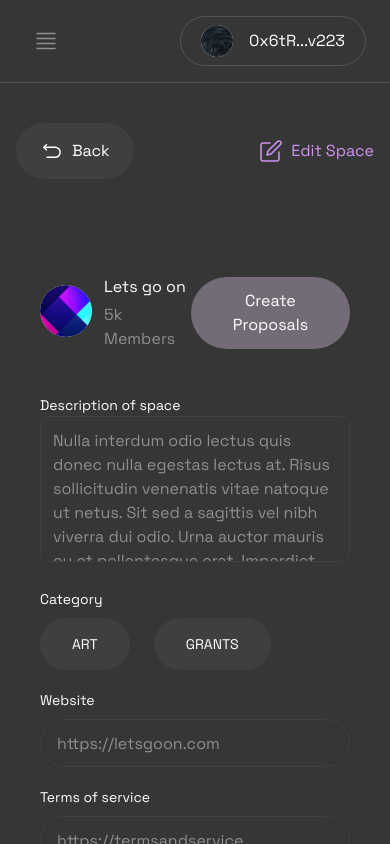
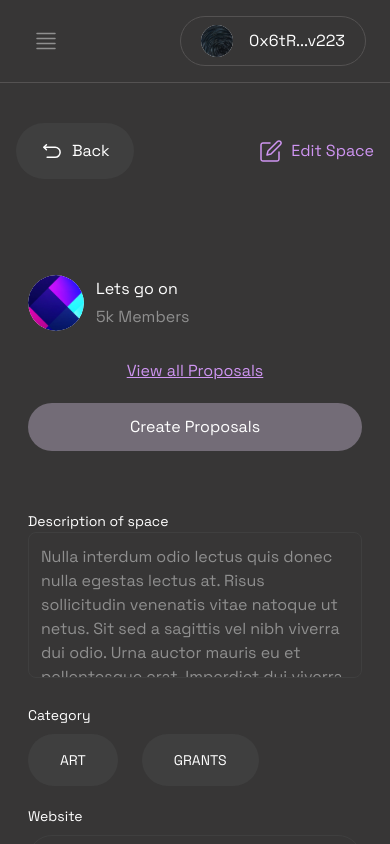
Before and after one commit to PEeGEe21/WaveDAOs, a Next.js app: page /spaces/1 in a window 390 px wide. Built offline with nearby package versions, Linux system fonts and the light colour scheme.

Commit message:
modified app's mobile responsiveness

```diff
--- a/pages/spaces/[id]/index.js
+++ b/pages/spaces/[id]/index.js
@@ -44,8 +44,8 @@ const SpaceDetail = () => {
                     {/* <div className='absolute h-full border border-[#E4E7EC] inset-0 z-0 mx-auto w-[0.5px] hidden md:block'></div> */}
 
                     <div className='flex flex-wrap lg:flex-nowrap py-6 w-full gap-6 relative'>
-                        <div className=' mt-9 py-6 w-full lg:w-8/12 lg:border-r border-[#3F3F3F] px-3 lg:px-4 xl:px-10 space-detail'>
-                            <div className='flex items-center justify-between'>
+                        <div className=' mt-9 py-6 w-full lg:w-8/12 lg:border-r border-[#3F3F3F] lg:px-4 xl:px-10 space-detail'>
+                            <div className='flex lg:items-center justify-between flex-col lg:flex-row'>
                                 <div className='flex items-center flex-row gap-3'>
 
                                         <div className='h-14 w-14'>
@@ -64,8 +64,11 @@ const SpaceDetail = () => {
                                         Edit Space
                                     </button>
 
-                                    {/* <Link href="/spaces/2/proposals" className='rounded-full  text-center py-3 mb-5 button-outline w-full block button-outline'>View all Proposals</Link> */}
-                                    <Link href="/spaces/2/create-proposals" className='w-full rounded-full bg-[#736C77] text-white py-3 block text-center lg:hidden px-5'>Create Proposals</Link>
+                                    <div className='flex flex-col my-4 lg:hidden'>
+                                        <Link href="/spaces/2/proposals" className='rounded-full  text-center py-3 mb-2 w-full block text-[#CF95F2] underline lg:hidden' >View all Proposals</Link>
+                                        <Link href="/spaces/2/create-proposals" className='w-full rounded-full bg-[#736C77] text-white py-3 block text-center lg:hidden px-5'>Create Proposals</Link>
+                                    </div>
+
 
                                 </div>
                             </div>
```
